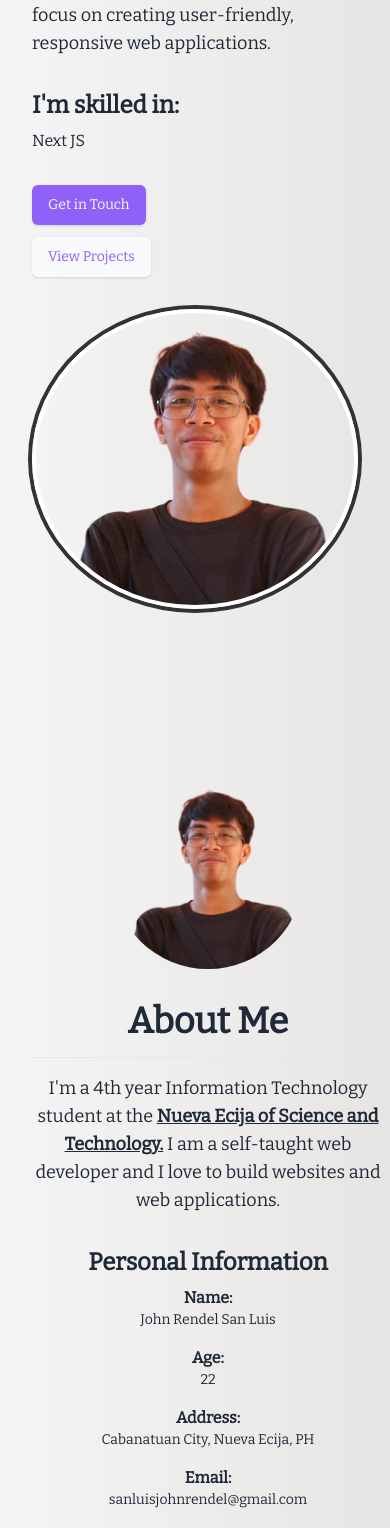
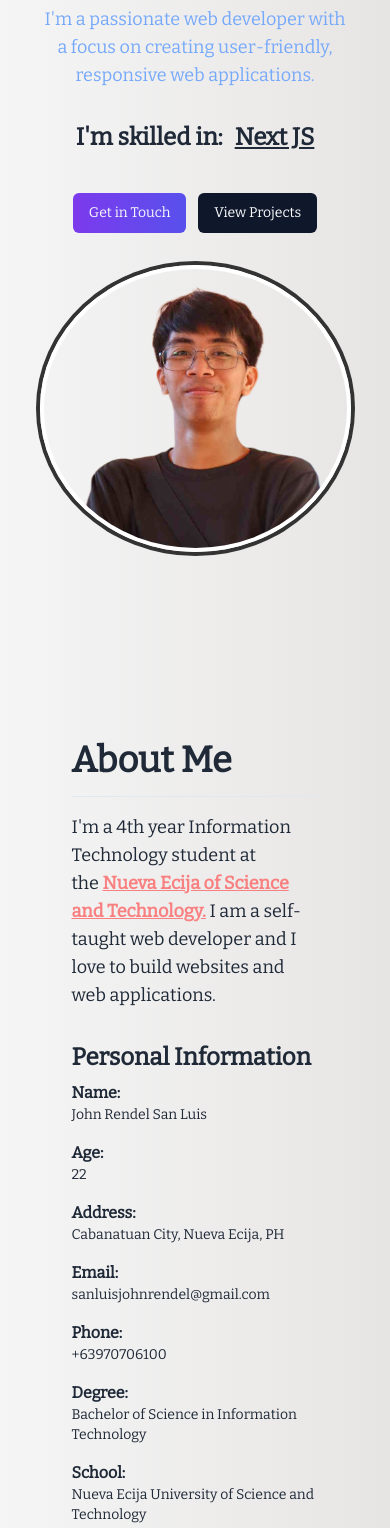
Before and after one commit to JRendel-main/personal-portfolio, a Next.js app: page / in a window 390 px wide. Shown: the part 227-1755 px from the top of the page. Built offline with nearby package versions, Linux system fonts and the light colour scheme.

Commit message:
Update responsiveness and styling in About, Hero, ProjectCards, and index pages

```diff
--- a/src/components/About.tsx
+++ b/src/components/About.tsx
@@ -7,11 +7,11 @@ import Link from "next/link";
 
 const About = () => {
   return (
-    <div id="about" className="py-12">
-      <div className="container mx-auto px-4">
-        <div className="grid grid-cols-1 xs:grid-cols-2 md:grid-cols-12 gap-8 items-center">
+    <div id="about" className="mt-20 py-12">
+      <div className="mx-auto px-12">
+        <div className="grid grid-cols-1 gap-8 items-center">
           <div className="col-span-12 xs:col-span-1 md:col-span-4 flex justify-center md:justify-start">
-            <div className="relative w-48 h-48">
+            <div className="relative w-48 h-48 xs:hidden sm:hidden">
               <Image
                 src={"/images/profilesm.png"}
                 alt="profile"
@@ -22,13 +22,13 @@ const About = () => {
             </div>
           </div>
           <div className="col-span-12 xs:col-span-1 md:col-span-8">
-            <div className="text-center md:text-left">
-              <h1 className="text-4xl md:text-5xl lg:text-6xl font-bold mb-4">About Me</h1> {/* Adjusted text size for responsiveness */}
+            <div className="text-center md:text-left xs:text-left">
+              <h1 className="text-4xl md:text-5xl lg:text-6xl xs:text-1xl font-bold mb-4">About Me</h1> {/* Adjusted text size for responsiveness */}
               <Separator />
               <p className="text-lg md:text-xl lg:text-2xl mt-4"> {/* Adjusted text size for responsiveness */}
                 I&apos;m a 4th year Information Technology student at the&nbsp;
                 <Link href="https://neust.edu.ph" target="_blank">
-                  <span className="underline font-bold">
+                  <span className="underline font-bold text-red-400">
                     Nueva Ecija of Science and Technology.
                   </span>
                 </Link>{" "}
--- /dev/null
+++ b/src/components/Contact.tsx
@@ -0,0 +1,123 @@
+import React from "react";
+import { Button } from "@/components/ui/button";
+import Link from "next/link";
+
+const Contact = () => {
+  return (
+    <section className="">
+      <div className="container px-6 py-12 mx-auto">
+        <div className="text-center">
+          <p className="font-medium text-blue-500 dark:text-blue-400">
+            Contact me!
+          </p>
+
+          <h1 className="mt-2 text-2xl font-semibold text-gray-800 md:text-3xl dark:text-white">
+            Get in touch
+          </h1>
+
+          <p className="mt-3 text-gray-500 dark:text-gray-400">
+            We are here to help and answer any questions you might have. We look
+            forward to hearing from you.
+          </p>
+        </div>
+
+        <div className="grid grid-cols-1 gap-12 mt-10 md:grid-cols-2 lg:grid-cols-3">
+          <div className="flex flex-col items-center justify-center text-center">
+            <span className="p-3 text-blue-500 rounded-full bg-blue-100/80 dark:bg-gray-800">
+              <svg
+                xmlns="http://www.w3.org/2000/svg"
+                fill="none"
+                viewBox="0 0 24 24"
+                stroke-width="1.5"
+                stroke="currentColor"
+                className="w-6 h-6"
+              >
+                <path
+                  stroke-linecap="round"
+                  stroke-linejoin="round"
+                  d="M21.75 6.75v10.5a2.25 2.25 0 01-2.25 2.25h-15a2.25 2.25 0 01-2.25-2.25V6.75m19.5 0A2.25 2.25 0 0019.5 4.5h-15a2.25 2.25 0 00-2.25 2.25m19.5 0v.243a2.25 2.25 0 01-1.07 1.916l-7.5 4.615a2.25 2.25 0 01-2.36 0L3.32 8.91a2.25 2.25 0 01-1.07-1.916V6.75"
+                />
+              </svg>
+            </span>
+
+            <h2 className="mt-4 text-lg font-medium text-gray-800 dark:text-white">
+              Email
+            </h2>
+            <p className="mt-2 text-gray-500 dark:text-gray-400">
+                We&apos;ll respond within 24 hours.
+            </p>
+            <p className="mt-2 text-blue-500 dark:text-blue-400">
+                sanluisjohnrendel@gmail.com
+            </p>
+          </div>
+
+          <div className="flex flex-col items-center justify-center text-center">
+            <span className="p-3 text-blue-500 rounded-full bg-blue-100/80 dark:bg-gray-800">
+              <svg
+                xmlns="http://www.w3.org/2000/svg"
+                fill="none"
+                viewBox="0 0 24 24"
+                stroke-width="1.5"
+                stroke="currentColor"
+                className="w-6 h-6"
+              >
+                <path
+                  stroke-linecap="round"
+                  stroke-linejoin="round"
+                  d="M15 10.5a3 3 0 11-6 0 3 3 0 016 0z"
+                />
+                <path
+                  stroke-linecap="round"
+                  stroke-linejoin="round"
+                  d="M19.5 10.5c0 7.142-7.5 11.25-7.5 11.25S4.5 17.642 4.5 10.5a7.5 7.5 0 1115 0z"
+                />
+              </svg>
+            </span>
+
+            <h2 className="mt-4 text-lg font-medium text-gray-800 dark:text-white">
+              Location
+            </h2>
+            <p className="mt-2 text-gray-500 dark:text-gray-400">
+                Our office is located in the heart of Melbourne.
+            </p>
+            <p className="mt-2 text-blue-500 dark:text-blue-400">
+              San Josef Norte, Cabanatuan City, Nueva Ecija, Philippines
+            </p>
+
+          </div>
+
+          <div className="flex flex-col items-center justify-center text-center">
+            <span className="p-3 text-blue-500 rounded-full bg-blue-100/80 dark:bg-gray-800">
+              <svg
+                xmlns="http://www.w3.org/2000/svg"
+                fill="none"
+                viewBox="0 0 24 24"
+                stroke-width="1.5"
+                stroke="currentColor"
+                className="w-6 h-6"
+              >
+                <path
+                  stroke-linecap="round"
+                  stroke-linejoin="round"
+                  d="M2.25 6.75c0 8.284 6.716 15 15 15h2.25a2.25 2.25 0 002.25-2.25v-1.372c0-.516-.351-.966-.852-1.091l-4.423-1.106c-.44-.11-.902.055-1.173.417l-.97 1.293c-.282.376-.769.542-1.21.38a12.035 12.035 0 01-7.143-7.143c-.162-.441.004-.928.38-1.21l1.293-.97c.363-.271.527-.734.417-1.173L6.963 3.102a1.125 1.125 0 00-1.091-.852H4.5A2.25 2.25 0 002.25 4.5v2.25z"
+                />
+              </svg>
+            </span>
+
+            <h2 className="mt-4 text-lg font-medium text-gray-800 dark:text-white">
+              Phone
+            </h2>
+            <p className="mt-2 text-gray-500 dark:text-gray-400">
+              Mon-Fri from 8am to 5pm.
+            </p>
+            <p className="mt-2 text-blue-500 dark:text-blue-400">
+              +63 (970) 706-0100
+            </p>
+          </div>
+        </div>
+      </div>
+    </section>
+  );
+};
+
+export default Contact;
--- a/src/components/Hero.tsx
+++ b/src/components/Hero.tsx
@@ -7,17 +7,21 @@ import Link from "next/link";
 
 const Hero = () => {
   return (
-    <div className="hero py-20">
+    <div className="hero py-24 xs:py-7 sm:py-10 ">
       <div className="container mx-auto px-4">
         <div className="flex flex-col md:flex-row items-center justify-between">
-          <div className="md:w-1/2">
-            <h1 className="text-5xl md:text-6xl font-bold mb-6">Welcome to My Portfolio</h1>
-            <p className="text-lg md:text-xl mb-8">
+          <div className="md:w-1/2 text-left">
+            <h1 className="text-5xl font-bold xs:text-s xs:text-center">
+              Welcome to My Portfolio
+            </h1>
+            <p className="text-lg md:text-xl mb-8 xs:text-center mt-3 text-blue-400">
               I&apos;m a passionate web developer with a focus on creating
               user-friendly, responsive web applications.
             </p>
-            <div className="mb-8">
-              <h1 className="text-2xl md:text-3xl font-bold mb-2">I&apos;m skilled in:</h1>
+            <div className="mb-8 flex justify-start xs:justify-center sm:justify-center gap-3">
+              <h1 className="text-2xl md:text-3xl font-bold mb-2">
+                I&apos;m skilled in:
+              </h1>
               <TypeAnimation
                 cursor={false}
                 sequence={[
@@ -32,14 +36,17 @@ const Hero = () => {
                 ]}
                 wrapper="h1"
                 repeat={Infinity}
+                className="text-2xl font-bold underline"
               />
             </div>
-            <div className="flex flex-col md:flex-row justify-between md:justify-start gap-3">
+            <div className="flex flex-col xs:flex-row justify-start items-center gap-3 xs:justify-center sm:justify-center">
               <Link href="/contact">
-                <Button variant={"purple"}>Get in Touch</Button>
+                <Button className="bg-gradient-to-r from-violet-600 to-indigo-600 hover:text-white">
+                  Get in Touch
+                </Button>
               </Link>
               <Link href="/projects">
-                <Button variant={"inverted_purple"}>View Projects</Button>
+                <Button>View Projects</Button>
               </Link>
             </div>
           </div>
--- a/src/components/ProjectCards.tsx
+++ b/src/components/ProjectCards.tsx
@@ -33,8 +33,8 @@ const ProjectCards: React.FC<ProjectCardsProps> = ({
   projectType
 }) => {
   return (
-    <div className="flex flex-col items-center my-6">
-      <Card className="h-[530px] bg-opacity-75 overflow-hidden hover:shadow-md hover:shadow-purple-800 hover:scale-110 transition-all duration-700">
+    <div className="">
+      <Card className="h-[530px] bg-opacity-75 overflow-hidden hover:shadow-md hover:shadow-purple-800 hover:scale-110 transition-all duration-700 dark:bg-zinc-800 dark:backdrop-blur">
         <CardHeader className="bg-opacity-100">
           <h1 className="text-left text-sm font-small">
             {projectType === "Full Stack" ? (
--- a/src/pages/index.tsx
+++ b/src/pages/index.tsx
@@ -3,13 +3,14 @@ import Hero from "@/components/Hero";
 import Education from "@/components/Education";
 import About from "@/components/About";
 import Skills from "@/components/Skills";
+import Contact from "@/components/Contact";
 
 export default function Home() {
   return (
     <main>
       <meta name="viewport" content="width=device-width, initial-scale=1" />
       <Layout>
-        <div className="container mx-auto px-4">
+        <div className="container mx-auto px-4 mt-24 min-h-screen overflow-hidden">
           <div className="mb-10">
             <Hero />
           </div>
@@ -22,6 +23,9 @@ export default function Home() {
           <div className="mb-10">
             <Skills />
           </div>
+          <div className="mb-10">
+            <Contact />
+          </div>
         </div>
       </Layout>
     </main>
--- a/src/pages/projects/index.tsx
+++ b/src/pages/projects/index.tsx
@@ -6,14 +6,14 @@ import { ProjectList } from '@/constants/Projects'
 const index = () => {
   return (
     <Layout>
-      <div className="container">
+      <div className="container mt-24">
         <div className="grid grid-cols-1 justify-center mt-7">
             <h1 className="text-4xl font-bold text-center">My Recent
             <span className="text-purple-300"> Works</span>
             </h1>
             <h1 className="text-2l font-small text-center">Here are the few projects I&apos;ve worked on recently.</h1>
         </div>
-        <div className="grid grid-cols-3 justify-between content-center gap-5 mt-8">
+        <div className="grid grid-cols-3 justify-between content-center gap-5 mt-8 xs:grid-cols-1 sm:grid-cols-1 md:grid-cols-2 2xs:grid-cols-1">
           {ProjectList.map((project, index) => (
             <ProjectCards
             key={index}
--- a/tailwind.config.ts
+++ b/tailwind.config.ts
@@ -14,6 +14,14 @@ const config = {
     container: {
       center: true,
       padding: "2rem",
+    },
+    screens: {
+      "2xs": "320px",
+      xs: "375px",
+      sm: "640px",
+      md: "768px",
+      lg: "1024px",
+      xl: "1280px",
     },
     extend: {
       colors: {
```
